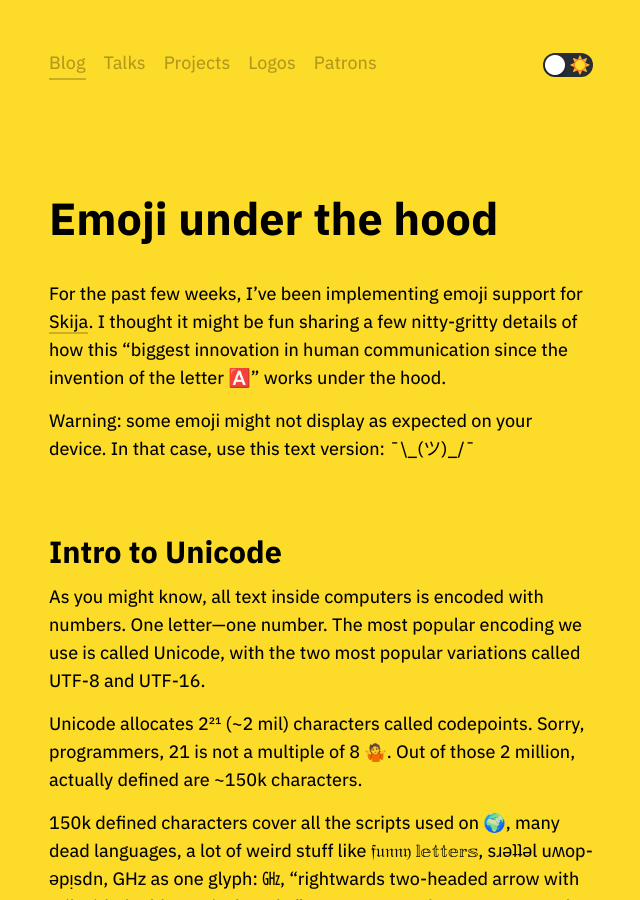
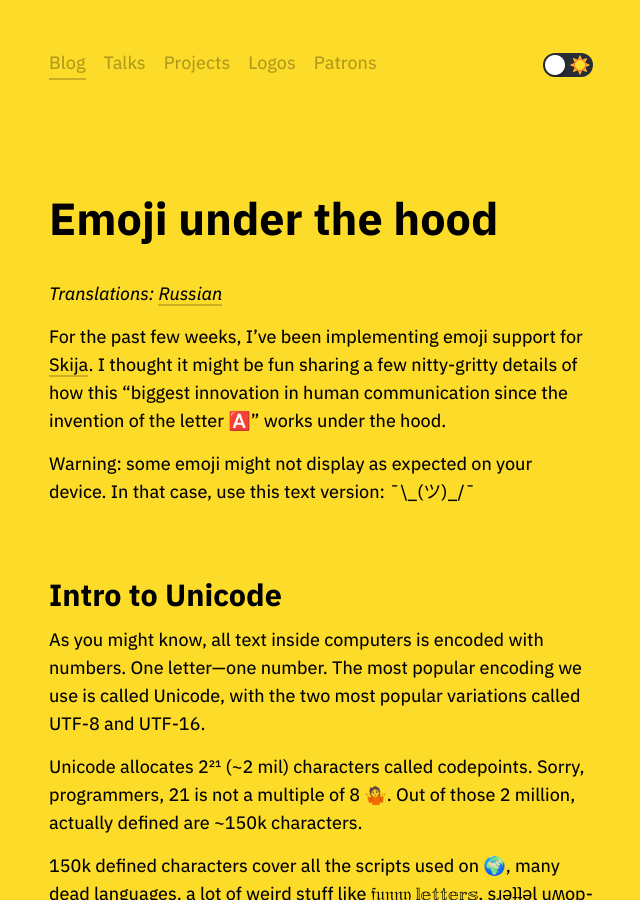
Before and after one commit to tonsky/tonsky.github.io, a Jekyll site: the page built from _posts/2021-03-24-emoji.md, in a window 1280 px wide and 900 px high. Shown: the whole window, without its empty margins (320-960 px from the left). Built offline with Jekyll 4.4.1, drawn with Linux system fonts in a browser that asks for light colours.

Commit message:
Emoji RU translation

```diff
--- a/_posts/2021-03-24-emoji.md
+++ b/_posts/2021-03-24-emoji.md
@@ -10,6 +10,8 @@
 <style>
   pre.large { font-size: 36px; line-height: 1.5em; background: transparent; margin: 0 -30px; }
 </style>
+
+_Translations: [Russian](https://habr.com/ru/company/itelma/blog/549366/)_
 
 For the past few weeks, I’ve been implementing emoji support for [Skija](https://github.com/jetbrains/skija). I thought it might be fun sharing a few nitty-gritty details of how this “biggest innovation in human communication since the invention of the letter 🅰️” works under the hood.
 
```
